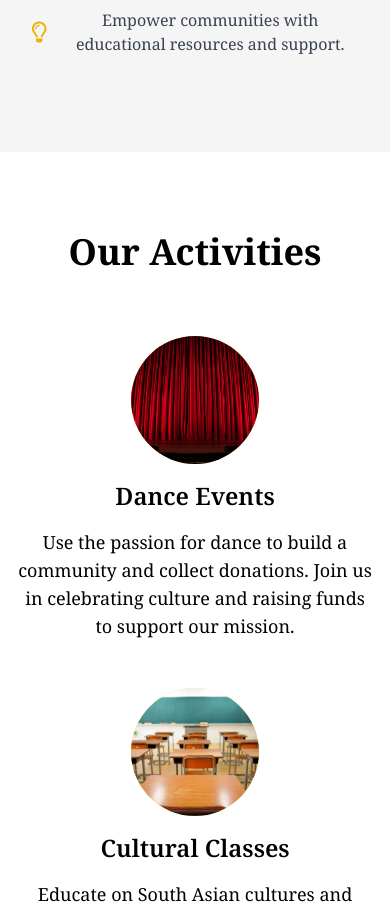
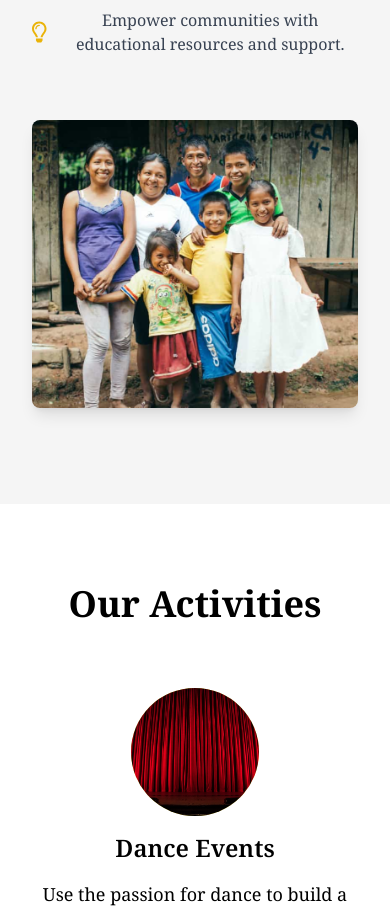
Before and after one commit to Sarvajith-Karun/ASHRA-Website, a Next.js app: page / in a window 390 px wide. Shown: the part 1240-2153 px from the top of the page. Built offline with nearby package versions, Linux system fonts and the light colour scheme.

Commit message:
changed image

```diff
--- a/components/Section2.tsx
+++ b/components/Section2.tsx
@@ -36,7 +36,7 @@ const MissionSection: React.FC = () => {
           </motion.div>
         </div>
 
-        <div className="lg:w-1/2 flex justify-center lg:justify-end hidden lg:block">
+        <div className="lg:w-1/2 flex justify-center lg:justify-end">
           <motion.div
             initial={{ opacity: 0, x: 50 }}
             whileInView={{ opacity: 1, x: 0 }}
```
